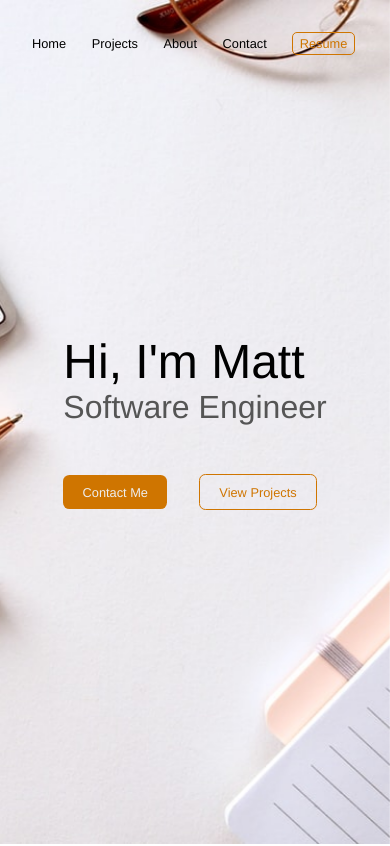
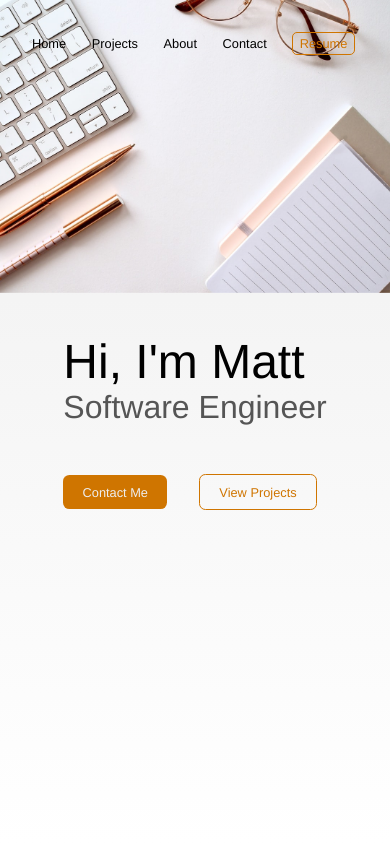
Before and after one commit to mlinder10/Portfolio, a React (Vite) app: page / in a window 390 px wide. Shown: the top 846 px of the page. Built offline with nearby package versions, Linux system fonts and the light colour scheme.

Commit message:
mobile test

```diff
--- a/src/styles/home.module.css
+++ b/src/styles/home.module.css
@@ -44,10 +44,10 @@
 
 .img {
   position: fixed;
+  top: 0;
   bottom: 0;
   left: 0;
   width: 100%;
-  height: 100%;
   object-fit: cover;
   object-position: bottom;
   pointer-events: none;
```
